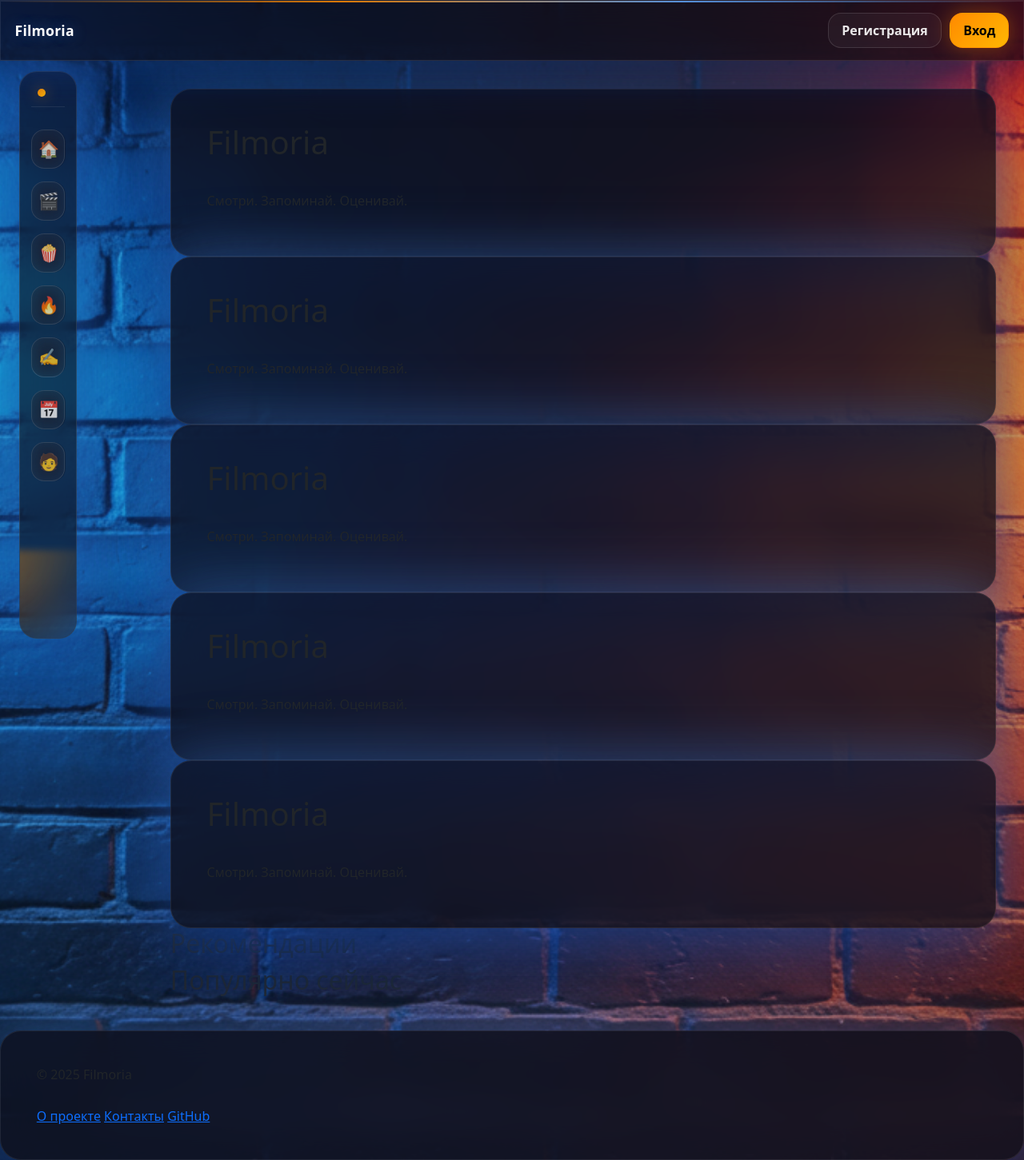
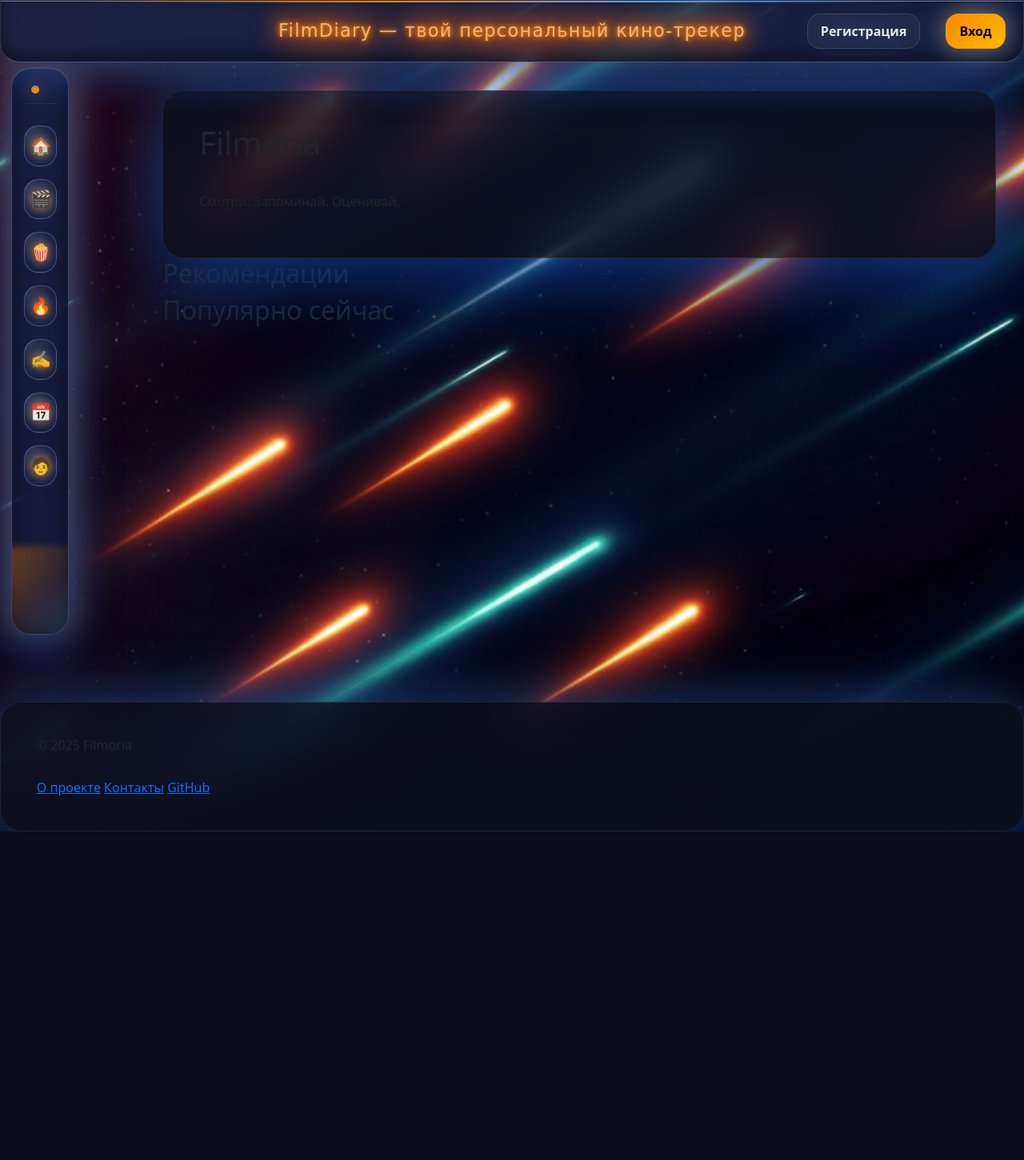
Before and after one commit to nadezhdapopova-spec/FilmDiary, a Django app: template films/templates/films/home.html in a window 1280 px wide. Shown: the whole page at 80% size. After the commit the page ends 1040 px from the top, so only its background shows below. Run offline with Django 5.2, Linux system fonts and the light colour scheme; the template is opened without the code that fills it, so the values that code supplies are empty; some libraries are stand-ins or nearby versions.

Commit message:
modified css styles and templates for home page

```diff
--- a/films/templates/films/home.html
+++ b/films/templates/films/home.html
@@ -5,34 +5,6 @@
 
 {% block content %}
 <main class="main-content">
-
-    <section class="hero glass-card">
-        <h1 class="hero-title">Filmoria</h1>
-        <p class="hero-subtitle">
-            Смотри. Запоминай. Оценивай.
-        </p>
-    </section>
-
-    <section class="hero glass-card">
-        <h1 class="hero-title">Filmoria</h1>
-        <p class="hero-subtitle">
-            Смотри. Запоминай. Оценивай.
-        </p>
-    </section>
-
-    <section class="hero glass-card">
-        <h1 class="hero-title">Filmoria</h1>
-        <p class="hero-subtitle">
-            Смотри. Запоминай. Оценивай.
-        </p>
-    </section>
-
-    <section class="hero glass-card">
-        <h1 class="hero-title">Filmoria</h1>
-        <p class="hero-subtitle">
-            Смотри. Запоминай. Оценивай.
-        </p>
-    </section>
 
     <section class="hero glass-card">
         <h1 class="hero-title">Filmoria</h1>
--- a/static/css/core/layout.css
+++ b/static/css/core/layout.css
@@ -2,7 +2,7 @@
 
 .layout {
   min-height: 100vh;
-  background: url("/static/images/profile.png") center / cover no-repeat;
+  background: url("/static/images/profile_1.png") center / cover no-repeat;
 }
 
 .layout__body {
--- a/static/css/pages/side_bar.css
+++ b/static/css/pages/side_bar.css
@@ -7,9 +7,9 @@
 
 .side-nav.glass-card {
   width: var(--side-w-collapsed);
-  padding: 1.0rem 0.85rem;
-  border-radius: 22px;
-  margin: 0.8rem 0 1.0rem 1.5rem;
+  padding: 1.0rem 0.9rem;
+  border-radius: 24px;
+  margin: 0.4rem 0 1.2rem 0.9rem;
 
   display: flex;
   flex-direction: column;
@@ -17,27 +17,38 @@
 
   position: sticky;
   top: calc(var(--topbar-h) + 0.4rem);
-
   height: auto;
   max-height: calc(100vh - var(--topbar-h) - 1.0rem);
 
   overflow: hidden;
-  background: rgba(15, 18, 35, 0.65);
-  backdrop-filter: blur(18px);
-  -webkit-backdrop-filter: blur(18px);
-  border: 1px solid rgba(255,255,255,0.10);
+  /* фон светлее и чуть более “синий+оранжевый” */
+  background: linear-gradient(
+    145deg,
+    rgba(24, 32, 70, 0.92),
+    rgba(24, 32, 70, 0.70)
+  );
+  backdrop-filter: blur(20px);
+  -webkit-backdrop-filter: blur(20px);
+  border: 1px solid rgba(255,255,255,0.18);
 
-  transition: width 0.25s ease, box-shadow 0.25s ease;
-  z-index: 1;
+  box-shadow:
+    0 24px 60px rgba(0, 40, 120, 0.65),
+    0 0 55px rgba(96,165,250,0.45),
+    0 0 40px rgba(255,138,0,0.40),
+    inset 0 1px 0 rgba(255,255,255,0.26),
+    inset 0 -10px 24px rgba(0, 0, 0, 0.50);
+
+  transition: width 0.25s ease, box-shadow 0.25s ease, transform 0.25s ease;
 }
 
-/* при наведении — расширяем */
 @media (min-width: 992px) {
   .side-nav.glass-card:hover {
     width: var(--side-w-expanded);
+    transform: translateY(-2px);
     box-shadow:
-      0 30px 80px rgba(0, 40, 120, 0.5),
-      0 0 60px rgba(96, 165, 250, 0.3);
+      0 40px 90px rgba(0, 40, 120, 0.75),
+      0 0 90px rgba(96,165,250,0.55),
+      0 0 65px rgba(255,138,0,0.55);
   }
 }
 
@@ -96,40 +107,26 @@
   align-items: center;
   gap: 0.9rem;
 
-  padding: 0.5rem 0.6rem;
-  border-radius: 16px;
+  padding: 0.55rem 0.5rem;
+  border-radius: 18px;
 
   text-decoration: none;
-  color: rgba(255,255,255,0.78);
+  color: rgba(255,255,255,0.88);
 
-  background: rgba(255,255,255,0.04);
-  border: 1px solid rgba(255,255,255,0.1);
+  background: radial-gradient(circle at 0% 0%, rgba(255,255,255,0.14), transparent 60%);
+  border: 1px solid rgba(255,255,255,0.22);
   backdrop-filter: blur(10px);
 
+  box-shadow:
+    0 0 0 rgba(0,0,0,0),
+    inset 0 0 0 rgba(255,255,255,0);
+
   transition:
-    transform .15s ease,
+    transform .12s ease,
     box-shadow .25s ease,
     border-color .25s ease,
     background .25s ease,
     color .25s ease;
-}
-
-.side-link:hover {
-  transform: translateX(2px);
-}
-
-.side-link.active {
-  color: #000;
-  background: linear-gradient(135deg, var(--neon-orange), var(--neon-yellow));
-  border-color: rgba(255,138,0,0.35);
-  box-shadow: 0 0 26px rgba(255,138,0,0.35);
-}
-
-/* текст ссылки — скрыт в свернутом состоянии */
-.side-link__text {
-  display: none;
-  white-space: nowrap;
-  font-size: 1.1rem;
 }
 
 .side-link__icon {
@@ -138,6 +135,35 @@
   justify-content: center;
   width: 24px;
   font-size: 1.3rem;
+  text-shadow:
+    0 0 12px rgba(255,138,0,0.75),
+    0 0 18px rgba(96,165,250,0.55);
+}
+
+.side-link:hover {
+  transform: translateX(3px);
+  color: #fff;
+  background: radial-gradient(circle at 0% 0%, rgba(255,255,255,0.18), transparent 60%);
+  border-color: rgba(96,165,250,0.55);
+  box-shadow:
+    0 0 24px rgba(96,165,250,0.55),
+    0 0 26px rgba(255,138,0,0.45);
+}
+
+.side-link.active {
+  color: #000;
+  background: linear-gradient(135deg, var(--neon-orange), var(--neon-yellow));
+  border-color: rgba(255,138,0,0.65);
+  box-shadow:
+    0 0 32px rgba(255,138,0,0.75),
+    0 0 26px rgba(96,165,250,0.55);
+}
+
+/* текст ссылки — скрыт в свернутом состоянии */
+.side-link__text {
+  display: none;
+  white-space: nowrap;
+  font-size: 1.1rem;
 }
 
 /* при ховере сайдбара показываем текст */
--- a/static/css/pages/topbar.css
+++ b/static/css/pages/topbar.css
@@ -11,74 +11,128 @@ header.topbar.glass-card {
 
   width: 100%;
   margin: 0;
-  border-radius: 0;
-  padding: 0.85rem 1.1rem;
+  border-radius: 0 0 24px 24px;
+  padding: 0.9rem 1.4rem;
 
-  /* стекло */
-  background: rgba(15, 18, 35, 0.55);
-  backdrop-filter: blur(18px);
-  -webkit-backdrop-filter: blur(18px);
+  background: linear-gradient(
+    135deg,
+    rgba(28, 36, 70, 0.92),
+    rgba(28, 36, 70, 0.72)
+  );
+  backdrop-filter: blur(20px);
+  -webkit-backdrop-filter: blur(20px);
 
-  border-bottom: 1px solid rgba(255,255,255,0.10);
+  border-bottom: 1px solid rgba(255,255,255,0.22);
 
+  /* объём + подсветка */
   box-shadow:
-    0 18px 60px rgba(0, 40, 120, 0.35),
-    0 0 55px rgba(96, 165, 250, 0.22),
-    inset 0 1px 0 rgba(255,255,255,0.08);
+    0 18px 50px rgba(0, 40, 120, 0.55),
+    0 0 70px rgba(96, 165, 250, 0.40),
+    0 0 38px rgba(255, 138, 0, 0.30),
+    inset 0 1px 0 rgba(255,255,255,0.34),
+    inset 0 -8px 20px rgba(0, 0, 0, 0.45);
 }
 
 header.topbar.glass-card::before {
   content: "";
   position: absolute;
-  left: 0;
-  right: 0;
+  left: 8%;
+  right: 8%;
   top: 0;
   height: 2px;
+  border-radius: 999px;
   background: linear-gradient(
     90deg,
-    transparent,
-    rgba(255,138,0,0.85),
-    rgba(96,165,250,0.85),
-    transparent
+    rgba(255,138,0,0.0),
+    rgba(255,138,0,0.95),
+    rgba(96,165,250,0.95),
+    rgba(255,138,0,0.0)
   );
+  opacity: 0.95;
 }
 
 .topbar__inner {
   height: calc(var(--topbar-h) - 1.7rem);
   display: grid;
-  grid-template-columns: 44px 1fr auto;
+  grid-template-columns: 1fr auto 1fr; /* слева пространство, центр логотип, справа действия */
   align-items: center;
   gap: 0.9rem;
   position: relative;
 }
 
-.app-logo {
+.topbar__left {
+  justify-self: start;
+}
+
+/* общие настройки контейнера */
+.neon-logo {
   justify-self: center;
+  font-family: "Pacifico", cursive, system-ui;
+  font-size: 1.4rem;
+  font-weight: 500;
+  letter-spacing: 0.06em;
   text-decoration: none;
-  color: #fff;
-  font-weight: 900;
-  letter-spacing: 0.2px;
-  font-size: 1.1rem;
-  text-shadow: 0 0 18px rgba(96,165,250,0.35);
+  color: #ffb98a;
+
+  position: relative;
+  white-space: nowrap;
+
+  /* мягкое свечение вокруг текста */
+  text-shadow:
+    0 0 4px  rgba(255,138,0,0.9),
+    0 0 8px  rgba(255,138,0,0.95),
+    0 0 14px rgba(255,138,0,1),
+    0 0 24px rgba(255,94,0,0.9),
+    0 0 40px rgba(255,94,0,0.8);
+
+  /* имитация “горящего” неона */
+  filter: drop-shadow(0 0 18px rgba(255,138,0,0.9));
+}
+
+/* лёгкое пульсирование, как у неоновой вывески */
+@keyframes neon-pulse {
+  0%, 100% {
+    text-shadow:
+      0 0 4px  rgba(255,138,0,0.9),
+      0 0 8px  rgba(255,138,0,0.95),
+      0 0 14px rgba(255,138,0,1),
+      0 0 24px rgba(255,94,0,0.9),
+      0 0 40px rgba(255,94,0,0.8);
+    opacity: 1;
+  }
+  50% {
+    text-shadow:
+      0 0 2px  rgba(255,138,0,0.7),
+      0 0 6px  rgba(255,138,0,0.8),
+      0 0 10px rgba(255,138,0,0.9),
+      0 0 18px rgba(255,94,0,0.75),
+      0 0 30px rgba(255,94,0,0.65);
+    opacity: 0.9;
+  }
+}
+
+.neon-logo {
+  animation: neon-pulse 2.4s ease-in-out infinite;
+}
+
+/* адаптация под очень узкие экраны */
+@media (max-width: 575.98px) {
+  .neon-logo {
+    font-size: 1.1rem;
+    letter-spacing: 0.04em;
+    white-space: normal;   /* разрешить перенос */
+    text-align: center;
+  }
 }
 
 .topbar__actions {
   justify-self: end;
   display: flex;
   align-items: center;
-  gap: 0.65rem;
+  gap: 2rem;
   flex-wrap: nowrap;
   white-space: nowrap;
-}
-
-@media (min-width: 992px) {
-  .topbar__inner {
-    grid-template-columns: 1fr auto;
-  }
-
-  .app-logo {
-    justify-self: start;
-  }
+  filter: drop-shadow(0 0 18px rgba(96,165,250,0.55));
 }
 
 /* аватар справа (маленький) */
--- a/templates/base.html
+++ b/templates/base.html
@@ -11,6 +11,7 @@
     <link rel="stylesheet" href="https://cdn.jsdelivr.net/npm/notyf@3/notyf.min.css">
     <link rel="stylesheet" href="{% static 'css/theme.css' %}">
     <link rel="stylesheet" href="https://cdn.jsdelivr.net/npm/bootstrap-icons/font/bootstrap-icons.css">
+    <link rel="stylesheet" href="https://fonts.googleapis.com/css2?family=Great+Vibes&display=swap">
 
     {% block extra_head %}{% endblock %}
 </head>
--- a/templates/includes/top_bar.html
+++ b/templates/includes/top_bar.html
@@ -1,8 +1,10 @@
 <header class="topbar glass-card" role="banner">
   <div class="topbar__inner">
+    <!-- левая зона (может быть пустой или под иконку) -->
+    <div class="topbar__left"></div>
 
     <!-- Logo слева -->
-    <a class="app-logo" href="/">Filmoria</a>
+    <a class="neon-logo" href="/">FilmDiary — твой персональный кино‑трекер</a>
 
     <!-- Auth справа -->
     <div class="topbar__actions">
--- a/users/templates/users/profile.html
+++ b/users/templates/users/profile.html
@@ -11,7 +11,7 @@
 
 {% block content %}
 <div class="profile-wrapper">
-        <div class="profile-card">
+        <div class="glass-card profile-card">
 
           <!-- HEADER -->
           <div class="profile-header">
```
Also changed, not shown: static/css/pages/profile.css (+20 -51 lines).
